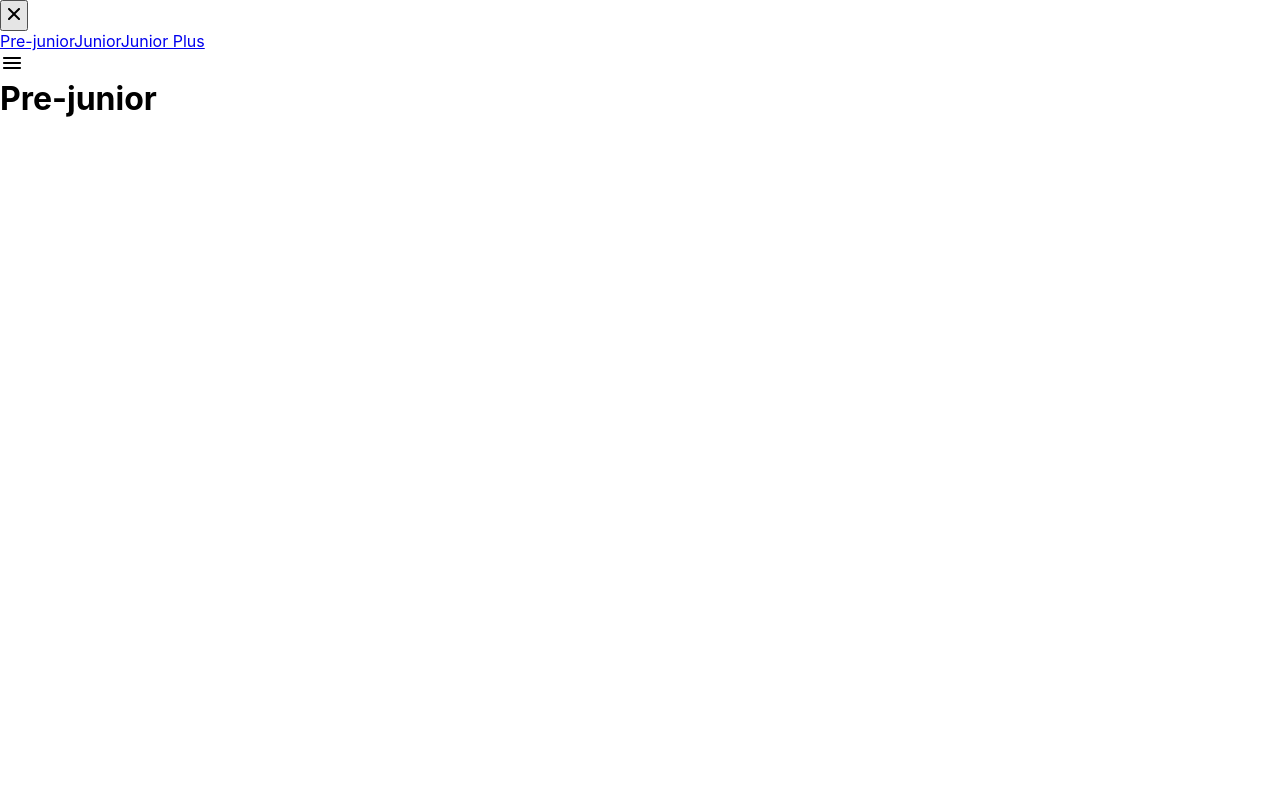
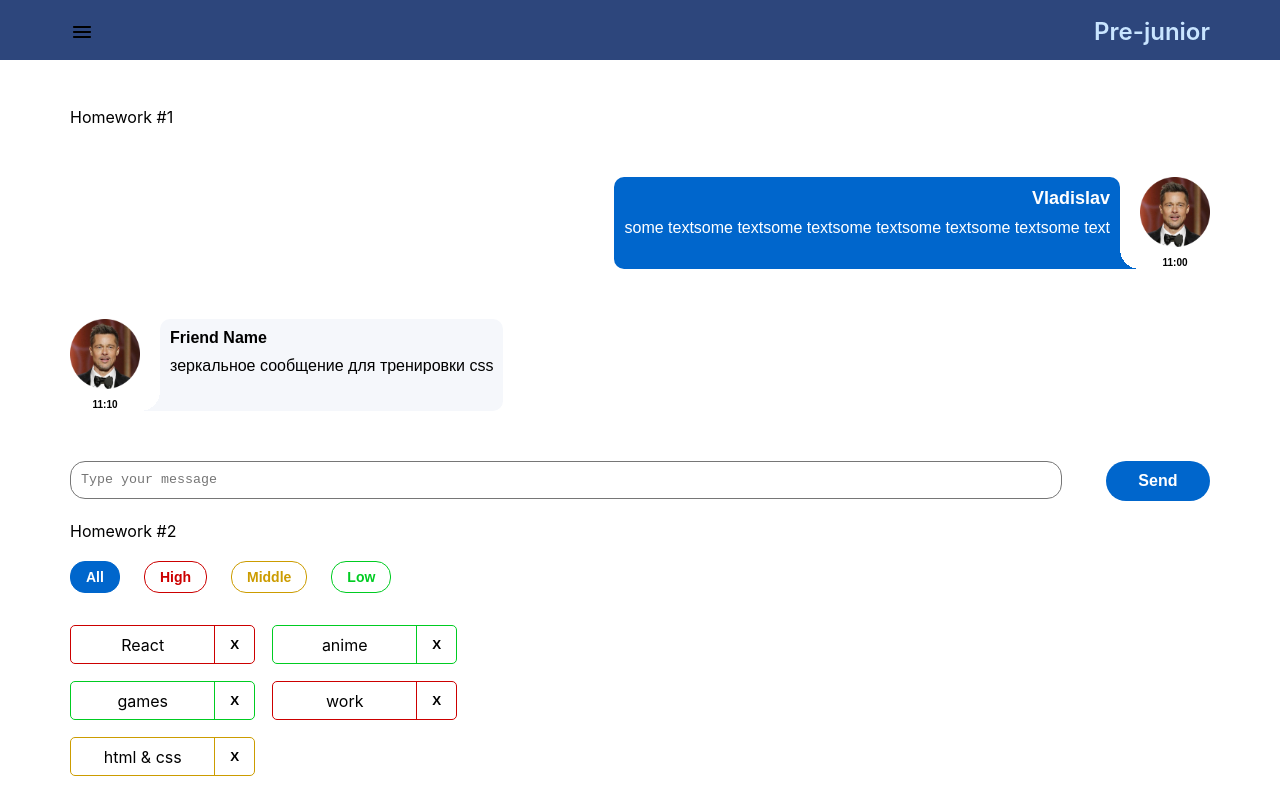
Before and after one commit to VlLabkovich/homework-front-tasks, a React (Create React App) app: page /#/pre-junior in a window 1280 px wide. Shown: the top 798 px of the page. Built offline with nearby package versions, Linux system fonts and the light colour scheme.

Commit message:
feat: add task 5

```diff
--- /dev/null
+++ b/src/s2-homeworks/hw05/Container.module.css
@@ -0,0 +1,6 @@
+.container {
+    max-width: 1280px;
+    width: 100%;
+    min-height: 100%;
+    margin: 0 auto;
+}
--- a/src/s2-homeworks/hw05/HW5.tsx
+++ b/src/s2-homeworks/hw05/HW5.tsx
@@ -4,9 +4,9 @@ import { Layout } from './layout/Layout'
 import Pages from './Pages'
 
 /*
-* 1 - в файле Pages.tsx дописать роуты на все страницы
-* 2 - в файле Sidebar.tsx дописать className так чтоб вешался класс s.active когда мы уже на соответствующей странице
-* 3 - застилизовать хэдэр и сайдбар в соответствии с дизайном
+* 1 - в файле Pages.tsx дописать роуты на все страницы (+)
+* 2 - в файле Sidebar.tsx дописать className так чтоб вешался класс s.active когда мы уже на соответствующей странице (+)
+* 3 - застилизовать хэдэр и сайдбар в соответствии с дизайном (+)
 * */
 
 function HW5() {
--- a/src/s2-homeworks/hw05/Pages.tsx
+++ b/src/s2-homeworks/hw05/Pages.tsx
@@ -1,5 +1,5 @@
 import React from 'react'
-import { Routes, Route, Navigate } from 'react-router-dom'
+import {Navigate, Route, Routes} from 'react-router-dom'
 import Error404 from './pages/Error404'
 import PreJunior from './pages/PreJunior'
 import Junior from './pages/Junior'
@@ -9,6 +9,7 @@ export const PATH = {
     PRE_JUNIOR: '/pre-junior',
     JUNIOR: '/junior',
     JUNIOR_PLUS: '/junior-plus',
+    ERROR_404: '/error404'
 }
 
 function Pages() {
@@ -17,16 +18,15 @@ function Pages() {
             {/*Routes выбирает первый подходящий роут*/}
             <Routes>
                 {/*роутинг будут писать студенты*/}
-                {/*в начале мы попадаем на страницу '/' и переходим сразу на страницу /pre-junior*/}
-                {/*<Route ...*/}
+                {/*/!*в начале мы попадаем на страницу '/' и переходим сразу на страницу /pre-junior*!/++*/}
+                <Route path="/" element={<Navigate to={PATH.PRE_JUNIOR}/>} />
 
-                {/*роуты для /pre-junior, /junior, /junior-plus*/}
-                {/*<Route ...*/}
-                {/*<Route ...*/}
-                {/*<Route ...*/}
+                <Route path={PATH.PRE_JUNIOR} element={<PreJunior/>}/>
+                <Route path={PATH.JUNIOR} element={<Junior/>}/>
+                <Route path={PATH.JUNIOR_PLUS} element={<JuniorPlus/>}/>
+                <Route path={PATH.ERROR_404} element={<Error404/>}/>
 
-                {/*роут для несуществующей страницы должен отрисовать <Error404 />*/}
-                {/*<Route ...*/}
+                <Route path={"/*"} element={<Navigate to={PATH.ERROR_404}/>}/>
             </Routes>
         </div>
     )
--- a/src/s2-homeworks/hw05/header/Header.module.css
+++ b/src/s2-homeworks/hw05/header/Header.module.css
@@ -1,8 +1,37 @@
 .burgerMenuIcon {
+    width: 24px;
+    height: 24px;
+    margin-top: 20px;
+    margin-left: 70px;
 }
 
 .header {
+    display: flex;
+    justify-content: space-between;
+    height: 60px;
+    width: 100%;
+    /*margin-right: 70px;*/
+    /*border: 2px dashed red;*/
+    /*margin: 0 70px 50px 70px;*/
+    margin-bottom: 47px;
+    /*box-shadow: 0 0 2px 0 rgba(29, 33, 38, 0.1);*/
+    background: rgba(255, 255, 255, 1);
+    /*border: 2px solid red;*/
+    background: #2d467c;
 }
 
 .header h1 {
+    display: flex;
+    justify-content: center;
+    align-items: center;
+    margin-top: 17px;
+    margin-bottom: 14px;
+    margin-right: 70px;
+    font-size: 24px;
+    font-weight: 600;
+    line-height: 30px;
+    text-align: left;
+    text-underline-position: from-font;
+    text-decoration-skip-ink: none;
+    color: #c9e5ff;
 }
--- a/src/s2-homeworks/hw05/header/Header.tsx
+++ b/src/s2-homeworks/hw05/header/Header.tsx
@@ -3,6 +3,9 @@ import burgerIcon from './burger.svg'
 import s from './Header.module.css'
 import {useLocation} from 'react-router-dom'
 import {PATH} from '../Pages'
+import s3 from '../Container.module.css'
+
+
 
 type PropsType = {
     handleOpen: () => void
@@ -22,7 +25,7 @@ export const Header: FC<PropsType> = ({handleOpen}) => {
                     ? 'Junior Plus'
                     : 'Error'
     return (
-        <>
+        <div>
             <div id={'hw5-header'} className={s.header}>
                 <img
                     src={burgerIcon}
@@ -33,6 +36,6 @@ export const Header: FC<PropsType> = ({handleOpen}) => {
                 />
                 <h1>{pageName}</h1>
             </div>
-        </>
+        </div>
     )
 }
--- a/src/s2-homeworks/hw05/pages/PreJunior.tsx
+++ b/src/s2-homeworks/hw05/pages/PreJunior.tsx
@@ -3,9 +3,11 @@ import HW1 from '../../hw01/HW1'
 import HW2 from '../../hw02/HW2'
 import HW3 from '../../hw03/HW3'
 import HW4 from '../../hw04/HW4'
+import s3 from '../Container.module.css'
 
 function PreJunior() {
     return (
+        // <div id={'hw5-page-pre-junior'} className={s3.container}>
         <div id={'hw5-page-pre-junior'}>
             {/*pre junior page*/}
             <HW1 />
--- a/src/s2-homeworks/hw05/sidebar/Sidebar.module.css
+++ b/src/s2-homeworks/hw05/sidebar/Sidebar.module.css
@@ -1,25 +1,73 @@
 .sidebar {
+    width: 317px;
+    height: 100vh;
+    background-color: rgba(201, 229, 255, 0.86);
+    color: white;
+    position: fixed;
+    top: 0;
+    left: -317px; /* Скрыто за правым краем экрана */
+    transition: left 0.3s ease; /* Анимация выезда */
+    z-index: 1001; /* Поверх overlay */
 }
 
 .sidebar.open {
+    left: 0; /* Показать sidebar */
 }
 
 .background {
+    position: fixed;
+    top: 0;
+    left: 0;
+    width: 100%;
+    height: 100%;
+    background: rgba(0, 0, 0, 0.5);
+    z-index: 1000; /* Позади sidebar */
+
 }
 
 .nav {
+    display: flex;
+    flex-direction: column;
+    margin-left: 70px;
+    margin-right: 109px;
+    font-size: 22px;
+    font-weight: 600;
+    line-height: 27px;
+    text-align: left;
+    text-decoration-style: solid;
+    text-underline-position: from-font;
+    text-decoration-skip-ink: none;
+    gap: 45px;
 }
 
 .nav a {
+    text-decoration: none;
+    color: rgba(0, 0, 0, 1);
 }
 
 .nav a:hover {
+    color: rgba(88, 172, 255, 1);
+
 }
 
 .nav a.active {
+    color: rgba(0, 89, 178, 1);
+    text-decoration: underline;
 }
+.nav a:focus {
+    color: rgba(61, 107, 153, 1);
+}
+
 .close {
+    background: transparent;
+    border: none;
+    margin: 16px 24px 0 264px;
+}
+
+.hidden {
+    display: none;
 }
 
 .close img {
+    cursor: pointer;
 }
--- a/src/s2-homeworks/hw05/sidebar/Sidebar.tsx
+++ b/src/s2-homeworks/hw05/sidebar/Sidebar.tsx
@@ -10,15 +10,15 @@ type PropsType = {
 }
 
 export const Sidebar: FC<PropsType> = ({open, handleClose}) => {
-    const sidebarClass = s.sidebar
-        + (open ? ' ' + s.open : '')
+    const sidebarClass = s.sidebar + (open ? ' ' + s.open : ' ')
     return (
         <>
             {/*затемнение справа от открытого меню*/}
             {open && <div className={s.background} onClick={handleClose}/>}
 
             <aside className={sidebarClass}>
-                <button className={s.close} onClick={handleClose}>
+
+                <button className={open? s.close: s.hidden} onClick={handleClose}>
                     <img
                         src={closeIcon}
                         alt="close sidebar"
@@ -26,12 +26,12 @@ export const Sidebar: FC<PropsType> = ({open, handleClose}) => {
                     />
                 </button>
 
-                <nav id={'hw5-menu'} className={s.nav}>
+                <nav id={'hw5-menu'} className={open? s.nav: s.hidden}>
                     <NavLink
                         id={'hw5-pre-junior-link'}
                         to={PATH.PRE_JUNIOR}
                         onClick={handleClose}
-                        // className={...} // делает студент
+                        className={({isActive}) => isActive ? s.active : ""}
                     >
                         Pre-junior
                     </NavLink>
@@ -39,7 +39,7 @@ export const Sidebar: FC<PropsType> = ({open, handleClose}) => {
                         id={'hw5-junior-link'}
                         to={PATH.JUNIOR}
                         onClick={handleClose}
-                        // className={...} // делает студент
+                        className={({isActive}) => isActive ? s.active : ""}
                     >
                         Junior
                     </NavLink>
@@ -47,7 +47,7 @@ export const Sidebar: FC<PropsType> = ({open, handleClose}) => {
                         id={'hw5-junior-plus-link'}
                         to={PATH.JUNIOR_PLUS}
                         onClick={handleClose}
-                        // className={...} // делает студент
+                        className={({isActive}) => isActive ? s.active : ""}
                     >
                         Junior Plus
                     </NavLink>
```
